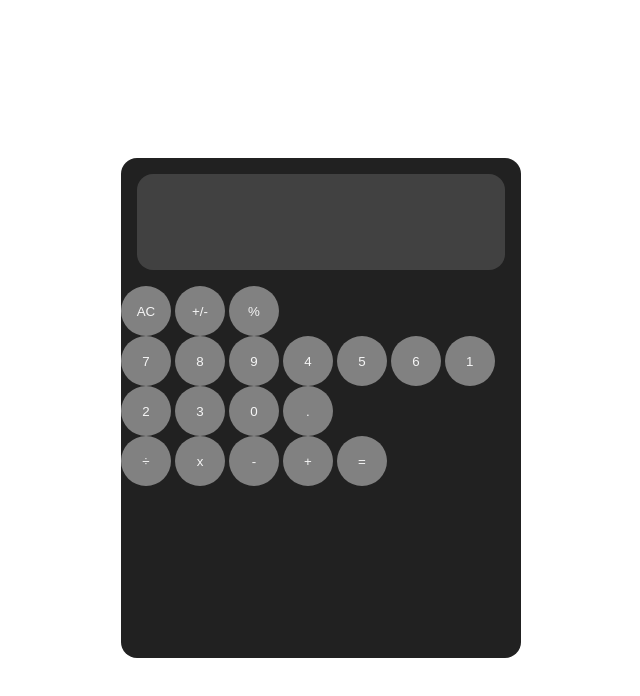
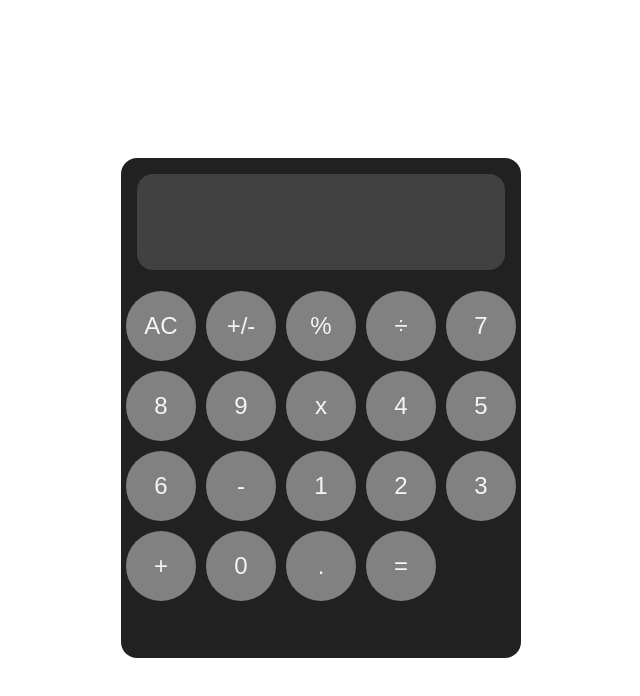
Before and after one commit to rsb-glitch-404/calculator, a plain HTML site: page index.html in a window 1280 px wide. Shown: the whole page, without its empty margins (319-959 px from the left). Drawn offline with Linux system fonts and the light colour scheme.

Commit message:
changed the format of the buttons

```diff
--- a/index.html
+++ b/index.html
@@ -10,35 +10,30 @@
         <div class = "main">
             <div class = "display"></div>
             <div class = "container">
-                <div class = "leftbox">
-                    <div class = "settings">
                 <button class = "settingsButtons" id = "clear">AC</button>
                 <button class = "settingsButtons" id = "sign">+/-</button>
                 <button class = "settingsButtons" id = "percentage">%</button>
-                    </div>
+                <button class = operationsButtons id = "division">÷</button>
 
-                    <div class = "numpad">
                 <button class = "numbers" id = "seven">7</button>
                 <button class = "numbers" id = "eight">8</button>
                 <button class = "numbers" id = "nine">9</button>
+                <button class = operationsButtons id = "multiplication">x</button>
+
                 <button class = "numbers" id = "four">4</button>
                 <button class = "numbers" id = "five">5</button>
                 <button class = "numbers" id = "six">6</button>
+                <button class = operationsButtons id = "minus">-</button>
+
                 <button class = "numbers" id = "one">1</button>
                 <button class = "numbers" id = "two">2</button>
                 <button class = "numbers" id = "three">3</button>
+                <button class = operationsButtons id = "plus">+</button>
+
                 <button class = "numbers" id = "zero">0</button>
                 <button class = "numbers" id = "decimal">.</button>
-                    </div>
-                </div>
-                <div class = operations>
-                    <button class = operationsButtons id = "division">÷</button>
-                    <button class = operationsButtons id = "multiplication">x</button>
-                    <button class = operationsButtons id = "minus">-</button>
-                    <button class = operationsButtons id = "plus">+</button>
                 <button class = operationsButtons id = "equals">=</button>
 
-                </div>
             </div>
         </div>
 
--- a/styles.css
+++ b/styles.css
@@ -24,11 +24,20 @@ body {
     margin: 1rem;
 }
 
+.container{
+    display: flex;
+    flex-wrap: wrap;
+}
+
+
+
 button {
     background-color: #818181;
     color: whitesmoke;
     border: 0px;
     border-radius: 100%;
-    height: 50px;
-    width: 50px;
+    height: 70px;
+    width: 70px;
+    font-size: 24px;
+    margin: 5px;
 }
```
Lines whose indentation alone changed are shown as unchanged.
